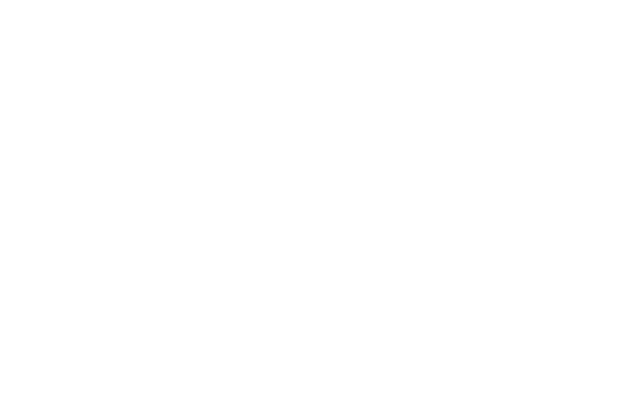
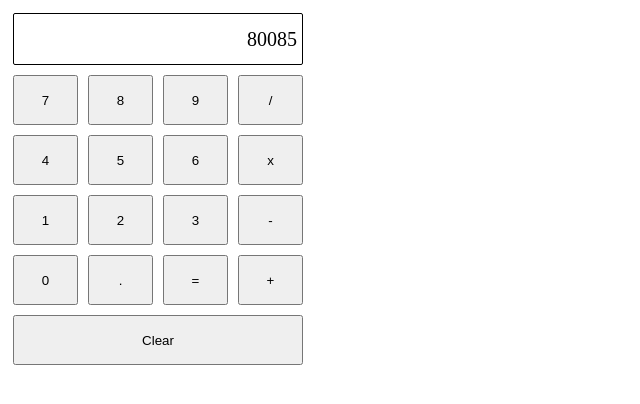
Before and after one commit to mikeanes/odin-calculator, a plain HTML site: page index.html in a window 1280 px wide. Shown: the whole page, without its empty margins (0-640 px from the left). Drawn offline with Linux system fonts and the light colour scheme.

Commit message:
add display and basic calculate functions

```diff
--- a/index.html
+++ b/index.html
@@ -4,9 +4,34 @@
     <meta charset="UTF-8">
     <meta http-equiv="X-UA-Compatible" content="IE=edge">
     <meta name="viewport" content="width=device-width, initial-scale=1.0">
-    <title>Document</title>
+    <title>Calculator</title>
+    <link rel="stylesheet" href="styles.css">
 </head>
 <body>
 
+    <div class="keypad">
+        <div class="display">
+            <p class="digits">80085</p>
+        </div>
+        <button class="key">7</button>
+        <button class="key">8</button>
+        <button class="key">9</button>
+        <button class="key">/</button>
+        <button class="key">4</button>
+        <button class="key">5</button>
+        <button class="key">6</button>
+        <button class="key">x</button>
+        <button class="key">1</button>
+        <button class="key">2</button>
+        <button class="key">3</button>
+        <button class="key">-</button>
+        <button class="key">0</button>
+        <button class="key">.</button>
+        <button class="key">=</button>
+        <button class="key">+</button>
+        <button class="key" style="width: 100%;">Clear</button>
+    </div>
+
 </body>
+<script src="script.js"></script>
 </html>
--- a/script.js
+++ b/script.js
@@ -0,0 +1,27 @@
+function add(a, b){
+    return a + b;
+};
+
+function subtract(a, b){
+    return a - b;
+};
+
+function multiply(a, b){
+    return a * b;
+};
+
+function divide(a, b){
+    return a / b;
+};
+
+function operate(num1, operator, num2){
+    if(operator == '+'){
+        return add(num1, num2);
+    }else if(operator == '-'){
+        return subtract(num1, num2);
+    }else if(operator == '*'){
+        return multiply(num1, num2);
+    }else if(operator == '/'){
+        return divide(num1, num2);
+    }
+};
--- a/styles.css
+++ b/styles.css
@@ -0,0 +1,25 @@
+.keypad{
+    display: flex;
+    flex-wrap: wrap;
+    width: 300px;
+}
+.key{
+    width: calc(25% - 10px);
+    height: 50px;
+    margin: 5px;
+}
+.display{
+    width: 100%;
+    margin: 5px;
+    height: 50px;
+    border: 1px solid black;
+    border-radius: 2px;
+    display: flex;
+    flex-direction: row-reverse;
+
+    align-items: center;
+}
+.display{
+    font-size: 20px;
+    padding-right: 5px;
+}
```
